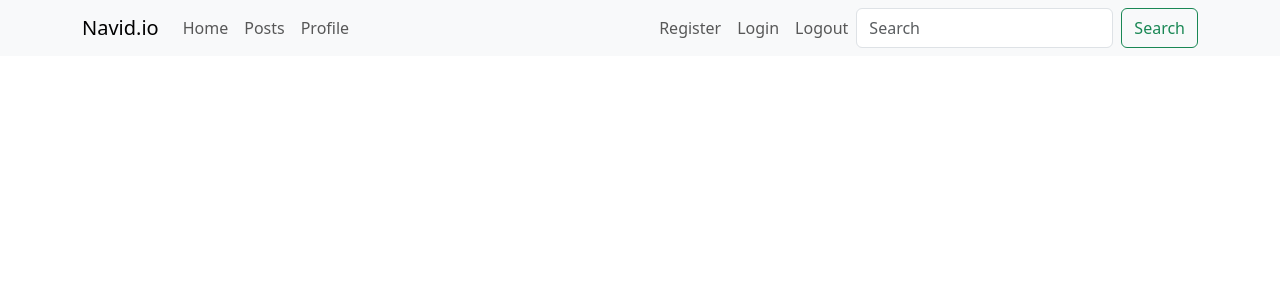
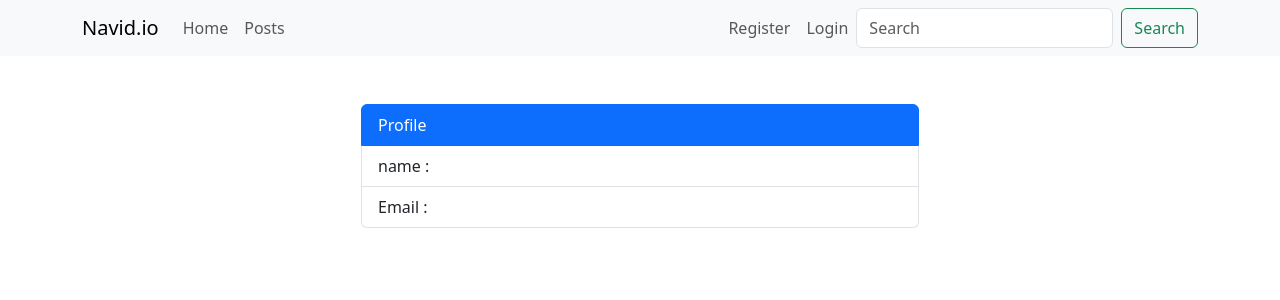
Before and after one commit to navid-nhd/token-base-auth, a Nuxt app: page /profile in a window 1280 px wide. Shown: the top 300 px of the page. Built offline with nearby package versions, Linux system fonts and the light colour scheme; no server answers.

Commit message:
creating auth.js to authenticate user at refreshment of page

```diff
--- a/components/Header.vue
+++ b/components/Header.vue
@@ -14,21 +14,25 @@
                 <li class="nav-item">
                     <NuxtLink class="nav-link" activeClass="active-nav"  to="/">Posts</NuxtLink>
                 </li>
-                <li class="nav-item">
-                    <NuxtLink class="nav-link" activeClass="active-nav"  to="/">Profile</NuxtLink>
+                <li class="nav-item" v-if="authUser">
+                    <NuxtLink class="nav-link" activeClass="active-nav"  to="/profile">Profile</NuxtLink>
                 </li>
             </ul>
             <form class="d-flex">
                 <ul class="navbar-nav me-auto mb-2 mb-lg-0">
+                    <template v-if="authUser">
+                        <li class="nav-item">
+                            <NuxtLink class="nav-link" activeClass="active-nav"  @click="logout()" to="/">Logout</NuxtLink>
+                        </li>
+                    </template>
+                    <template v-else>
                         <li class="nav-item">
                         <NuxtLink class="nav-link" activeClass="active-nav"  to="/auth/register">Register</NuxtLink>
                         </li>
                         <li class="nav-item">
                             <NuxtLink class="nav-link" activeClass="active-nav"  to="/auth/login">Login</NuxtLink>
                         </li>
-                    <li class="nav-item">
-                        <NuxtLink class="nav-link" activeClass="active-nav"  to="/">Logout</NuxtLink>
-                    </li>
+                    </template>
                 </ul>
                 <input class="form-control me-2" type="search" placeholder="Search" aria-label="Search">
                 <button class="btn btn-outline-success" type="submit">Search</button>
@@ -38,6 +42,19 @@
         </nav>
     </div>
 </template>
+<script setup>
+import { useToast } from "vue-toastification";
+const { authUser } = useAuth()
+    const Toast = useToast()
+    async function logout(){
+        const {data ,error} = await useFetch('/api/auth/logout',{
+            method : 'POST'
+        })
+        authUser.value = null;
+        Toast.warning("You are logged out!", {})
+        return navigateTo('/')
+    }
+</script>
 <style scoped>
 .active-nav{
     /* color: black; */
--- /dev/null
+++ b/composables/useAuth.js
@@ -0,0 +1,4 @@
+export const useAuth = () => {
+    const authUser = useState('auth-user', () => null)
+    return { authUser }
+}
--- a/pages/auth/login.vue
+++ b/pages/auth/login.vue
@@ -27,6 +27,8 @@
 </template>
 <script setup>
   import { useToast } from "vue-toastification";
+
+    const { authUser } = useAuth()
     const Toast = useToast()
     const errors = ref([])
     const loading = ref(false)
@@ -41,6 +43,7 @@
                 method: "POST",
                 body: formData,
             })
+            authUser.value = user;
             Toast.success("You are Logged in", {})
             return navigateTo('/')
         } catch (error) {
--- a/pages/auth/register.vue
+++ b/pages/auth/register.vue
@@ -34,6 +34,7 @@
 </template>
 <script setup>
 import { useToast } from "vue-toastification";
+const { authUser } = useAuth()
     const Toast = useToast()
     const errors = ref([])
     const loading = ref(false)
@@ -50,6 +51,7 @@ import { useToast } from "vue-toastification";
                 method: "POST",
                 body: formData,
             })
+            authUser.value = user;
             Toast.success("You are Registered", {})
             return navigateTo('/')
         } catch (error) {
--- /dev/null
+++ b/pages/profile.vue
@@ -0,0 +1,14 @@
+<template>
+    <div class="container mt-5">
+        <div class="col-md-6 offset-md-3">
+            <ul class="list-group">
+                <li class="list-group-item active" aria-current="true">Profile</li>
+                <li class="list-group-item">name : {{ authUser?.name }}</li>
+                <li class="list-group-item">Email : {{ authUser?.email }}</li>
+            </ul>
+        </div>
+    </div>
+</template>
+<script setup>
+    const { authUser } = useAuth()
+</script>
--- /dev/null
+++ b/plugins/auth.js
@@ -0,0 +1,13 @@
+export default defineNuxtPlugin(async(nuxtApp) => {
+    const headers = useRequestHeaders(['cookie'])
+    const { authUser } = useAuth()
+
+    try {
+        const user = await $fetch(`/api/auth/me`,{
+            headers
+        })
+        authUser.value = user
+    } catch (error) {
+        authUser.value = null
+    }
+})
```
Also changed, not shown: 2 other files (tests, documents, lock files or other folders). Lines whose indentation alone changed are shown as unchanged.
